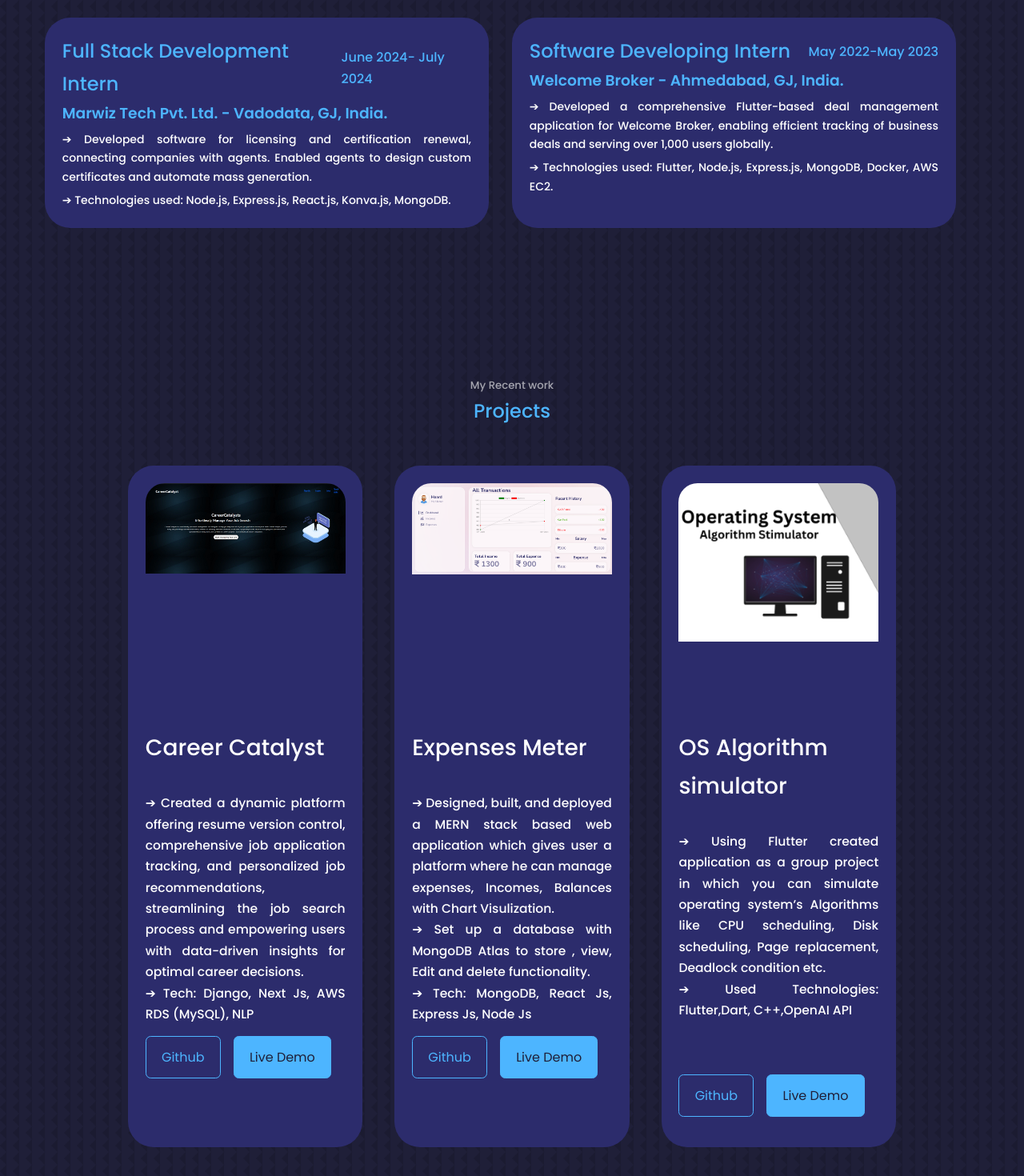
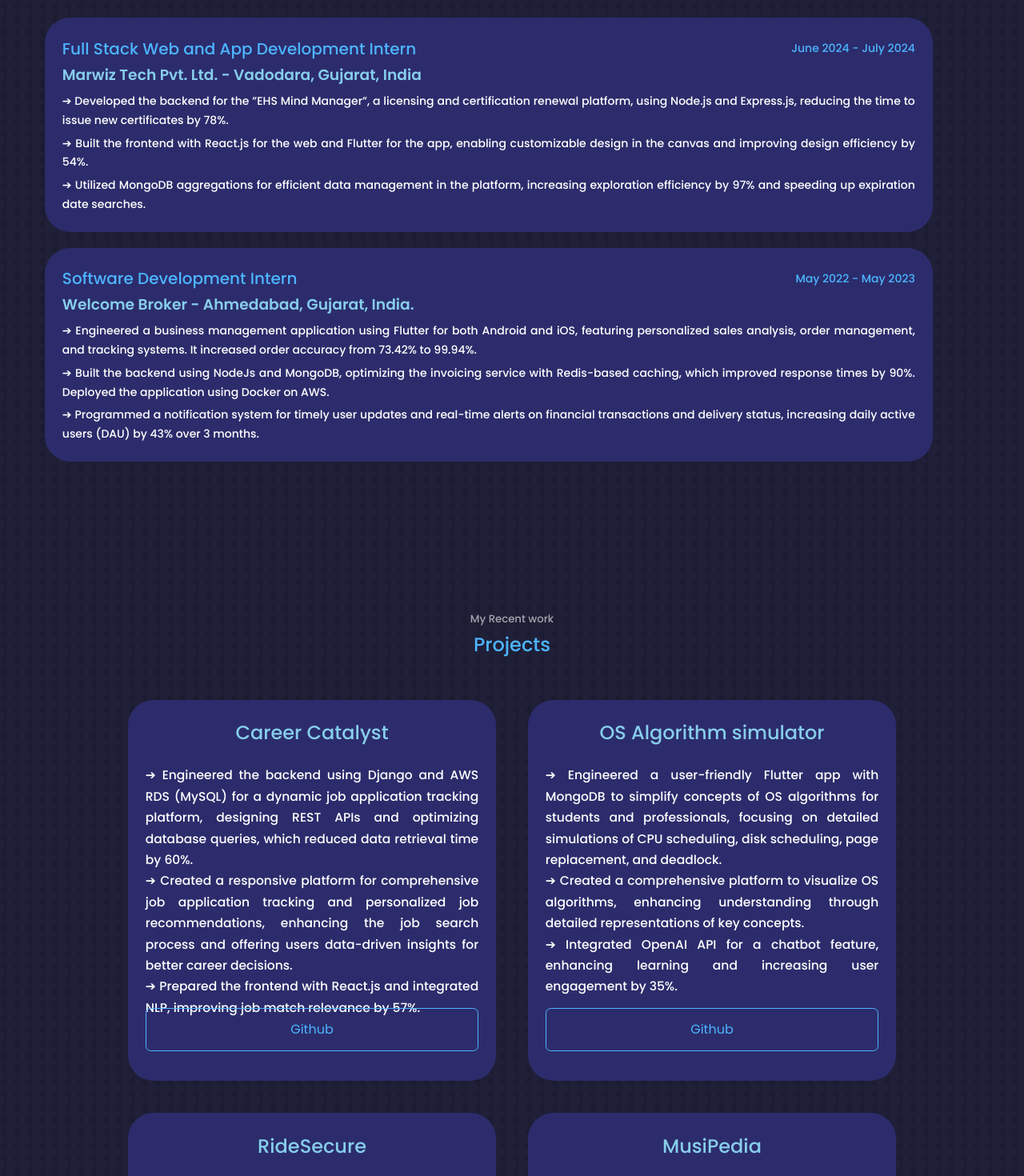
Before and after one commit to haard04/haard-portfolio, a React (Create React App) app: page / in a window 1280 px wide. Shown: the part 2480-3950 px from the top of the page at 80% size. Built offline with nearby package versions, Linux system fonts and the light colour scheme.

Commit message:
css updated and content too

```diff
--- a/src/components/Project/Project.css
+++ b/src/components/Project/Project.css
@@ -1,8 +1,11 @@
 .project__container{
     display: grid;
-    grid-template-columns: 1fr 1fr 1fr ;
+    grid-template-columns: 1fr 1fr;
     /* repeat(3,1fr); */
     gap:2.5rem
+}
+.project__title{
+    color: skyblue;
 }
 
 .project__item{
@@ -41,6 +44,29 @@
     text-align: justify;
 }
 
+.project__button{
+    text-align: center;
+    width: -webkit-fill-available;
+    display: inline-block;
+    color: var(--color-primary);
+    padding: 0.75rem 1.2rem;
+    border-radius: 0.4rem;
+    cursor: pointer;
+    border: 1px solid var(--color-primary);
+    transition: var(--transition);
+}
+
+.project__button:hover{
+    background: var(--color-white);
+    color: var(--color-bg);
+    border-color: transparent;
+}
+
+.project__button-primary{
+    background: var(--color-primary);
+    color: var(--color-bg);
+}
+
 @media screen and (max-width:1024px) {
     .project__container{
         grid-template-columns: 1fr 1fr;
@@ -52,5 +78,11 @@
     .project__container{
         grid-template-columns: 1fr;
         gap: 1rem;
+        /* height: max-content; */
+
+    }
+    .project_desc{
+        height: 24rem;
+        text-align: justify;
     }
 }
--- a/src/components/Project/Project.jsx
+++ b/src/components/Project/Project.jsx
@@ -11,51 +11,71 @@
     id:1,
     image:careercatalyst,
     title:<h2>Career Catalyst</h2>,
-    description:<h3>➔ Created a dynamic platform offering resume version control, comprehensive job application tracking, and personalized job recommendations, streamlining the job search process and empowering users with data-driven insights for optimal career decisions.
-   <br/> ➔ Tech: Django, Next Js, AWS RDS (MySQL), NLP</h3>,
+    description:<h3>➔ Engineered the backend using Django and AWS RDS (MySQL) for a dynamic job application tracking platform, designing REST APIs and optimizing database queries, which reduced data retrieval time by 60%.
+   <br/>➔ Created a responsive platform for comprehensive job application tracking and personalized job recommendations,
+   enhancing the job search process and offering users data-driven insights for better career decisions.
+   <br/>➔ Prepared the frontend with React.js and integrated NLP, improving job match relevance by 57%.
+   </h3>,
     github:"https://github.com/haard04/careercatalyst",
     demo:"https://github.com/haard04/careercatalyst"
-  },
-  {
-    id:2,
-    image:expensesmeter,
-    title:<h2>Expenses Meter</h2>,
-    description:<h3>➔ Designed, built, and deployed a MERN stack based web application which gives user a platform where he can manage expenses, Incomes, Balances with Chart Visulization.<br/>➔ Set up a database with MongoDB Atlas to store , view, Edit and delete functionality.<br/>➔ Tech: MongoDB, React Js, Express Js, Node Js</h3>,
-    github:"https://github.com/haard04/Expensometer",
-    demo:"https://expensesmeter.netlify.app/"
   },
   {
     id:3,
     image:algo,
     title:<h2>OS Algorithm simulator</h2> ,
-    description:<h3>➔ Using Flutter created application as a group project in which you can simulate operating system’s Algorithms like CPU scheduling, Disk scheduling, Page replacement, Deadlock condition etc. <br/>➔ Used Technologies: Flutter,Dart, C++,OpenAI API</h3>,
+    description:<h3>
+      ➔ Engineered a user-friendly Flutter app with MongoDB to simplify concepts of OS algorithms for students and
+      professionals, focusing on detailed simulations of CPU scheduling, disk scheduling, page replacement, and deadlock.
+      <br/>
+      ➔ Created a comprehensive platform to visualize OS algorithms, enhancing understanding through detailed representations
+of key concepts.
+<br/>
+➔ Integrated OpenAI API for a chatbot feature, enhancing learning and increasing user engagement by 35%.
+      </h3>,
     github:"https://github.com/haard04/CPU_schedule",
     demo:"https://github.com/haard04/CPU_schedule"
   },
   {
+    id:2,
+    image:null,
+    title:<h2>RideSecure</h2>,
+    description:<h3>
+      ➔ Implemented RideSecure, a computer vision project using YOLOv8 to detect triple riders, helmet compliance, and
+      mobile device usage on motorcycles with 95% accuracy.
+      <br/>
+      <br/>
+      ➔ Achieved high-performance detection with a custom dataset of over 6,000 images, enhancing road safety through
+real-time monitoring.
+    </h3>,
+    github:"https://github.com/haard04/RideSecure",
+    demo:"https://github.com/haard04/cliniflow-app"
+  },
+
+  {
     id:4,
     image:musiIMG,
     title:<h2>MusiPedia </h2>,
-    description:<h3>➔ Designed, built, and deployed a MERN stack-based web application which gives user a platform where he can share story or details about a song .<br/> ➔ Set up a database with MongoDB Atlas to store , view, Edit and delete functionality.<br/> ➔ Tech: MongoDB, ReactJs, ExpressJs, NodeJs.</h3>,
+    description:<h3>➔ Designed, built, and deployed a MERN stack-based web application which gives user a platform where he can share story or details about a song .<br/> <br/>➔ Set up a database with MongoDB Atlas to store , view, Edit and delete functionality.<br/><br/> ➔ Tech: MongoDB, ReactJs, ExpressJs, NodeJs.</h3>,
     github:"https://github.com/haard04/musipedia",
     demo:"https://musipediaaa.netlify.app/"
   },
   {
     id:5,
+    image:expensesmeter,
+    title:<h2>Expenses Meter</h2>,
+    description:<h3>➔ Designed, built, and deployed a MERN stack based web application which gives user a platform where he can manage expenses, Incomes, Balances with Chart Visulization.<br/><br/>➔ Set up a database with MongoDB Atlas to store , view, Edit and delete functionality.<br/><br/>➔ Tech: MongoDB, React Js, Express Js, Node Js</h3>,
+    github:"https://github.com/haard04/Expensometer",
+    demo:"https://expensesmeter.netlify.app/"
+  },
+  {
+    id:6,
     image:HMS,
     title:<h2>Hospital Management System</h2>,
-    description:<h3>➔ Worked on Hospital management system as Database Management System project.<br/>➔ Tech: MySQL </h3>,
+    description:<h3>➔ Worked on Hospital management system as Database Management System project.<br/><br/>➔ Tech: MySQL </h3>,
     github:"https://github.com/haard04/Hospital-Management-System---DBMS-project",
     demo:"https://github.com/haard04/Hospital-Management-System---DBMS-project"
   },
-  // {
-  //   id:7,
-  //   image:null,
-  //   title:"Cliniflow App",
-  //   description:"Created Rescue management System as Part of Hackout-2023 at DAIICT,Gandhinagar, Here Doctor do not need to write all the prescription writing manually, instead doctor just have to speak and it will generate PDF of prescription, It will make ease the process.Tech stack: Flutter,Node Js,Express Js, MongoDb",
-  //   github:"hhttps://github.com/haard04/cliniflow-app",
-  //   demo:"https://github.com/haard04/cliniflow-app"
-  // },
+
 ]
 
 const Project = () => {
@@ -68,14 +88,14 @@
           data.map(({id,image,title,description,github,demo})=>{
             return (
               <article key={id} className='project__item'>
-        <div className='project__item-image'>
+        {/* <div className='project__item-image'>
         <img src={image} alt={title}></img>
-        </div>
-        <h3>{title}</h3>
+        </div> */}
+        <center className='project__title'>{title}</center>
         <h5 className='project_desc'>{description}</h5>
         <div className='project__item-cta'>
-        <a href={github} className='btn' target={'_blank'}>Github</a>
-        <a href={demo} className='btn btn-primary' target={'_blank'}>Live Demo</a>
+        <a href={github} className='project__button' target={'_blank'}>Github</a>
+        {/* <a href={demo} className='btn btn-primary' target={'_blank'}>Live Demo</a> */}
         </div>
 
         </article>
--- a/src/components/experience/experience.css
+++ b/src/components/experience/experience.css
@@ -33,6 +33,7 @@
     transition: var(--transition);
     margin-bottom: 20px;
     background: var(--color-bg-variant);
+    margin-right: 10px;
 
   }
 
@@ -51,15 +52,19 @@
     margin-bottom: 0;
     color: var(--color-primary);
   }
+  .company-duration h2:nth-child(1) {
+    font-size: 20px;
+    /* margin-left: 10px; */
+  }
 
   .company-duration h2:nth-child(2) {
-    font-size: 16px;
+    font-size: 14px;
     margin-left: 10px;
   }
 
   .role {
     font-weight: bold;
-    color: var(--color-primary);
+    color: skyblue;
 
   }
 
@@ -79,4 +84,18 @@
     .exp_item {
       width: 95%;
     }
+    .Experience{
+      grid-template-columns: repeat(1, 1fr);
+    }
   }
+  @media screen and (max-width:1024px) {
+    .Experience{
+      grid-template-columns: repeat(1, 1fr);
+    }
+}
+
+@media screen and (max-width:600px) {
+  .Experience{
+    grid-template-columns: repeat(1, 1fr);
+  }
+}
--- a/src/components/experience/experience.jsx
+++ b/src/components/experience/experience.jsx
@@ -4,20 +4,22 @@
 const data=[
   {
     id:1,
-    Company: "Marwiz Tech Pvt. Ltd. - Vadodata, GJ, India.",
-    Role:"Full Stack Development Intern",
-    Duration:"June 2024- July 2024",
-    description1:"➔ Developed software for licensing and certification renewal, connecting companies with agents. Enabled agents to design custom certificates and automate mass generation.",
-    description2:"➔ Technologies used: Node.js, Express.js, React.js, Konva.js, MongoDB."
+    Company: "Marwiz Tech Pvt. Ltd. - Vadodara, Gujarat, India",
+    Role:"Full Stack Web and App Development Intern",
+    Duration:"June 2024 - July 2024",
+    description1:"➔ Developed the backend for the ”EHS Mind Manager”, a licensing and certification renewal platform, using Node.js and Express.js, reducing the time to issue new certificates by 78%.",
+    description2:"➔ Built the frontend with React.js for the web and Flutter for the app, enabling customizable design in the canvas and improving design efficiency by 54%.",
+    description3:"➔ Utilized MongoDB aggregations for efficient data management in the platform, increasing exploration efficiency by 97% and speeding up expiration date searches."
 
   },
   {
       id:2,
-      Company: "Welcome Broker - Ahmedabad, GJ, India.",
-      Role:"Software Developing Intern",
-      Duration:"May 2022-May 2023",
-      description1:"➔ Developed a comprehensive Flutter-based deal management application for Welcome Broker, enabling efficient tracking of business deals and serving over 1,000 users globally. ",
-      description2:"➔ Technologies used: Flutter, Node.js, Express.js, MongoDB, Docker, AWS EC2.",
+      Company: "Welcome Broker - Ahmedabad, Gujarat, India.",
+      Role:"Software Development Intern",
+      Duration:"May 2022 - May 2023",
+      description1:"➔ Engineered a business management application using Flutter for both Android and iOS, featuring personalized sales analysis, order management, and tracking systems. It increased order accuracy from 73.42% to 99.94%.",
+      description2:"➔ Built the backend using NodeJs and MongoDB, optimizing the invoicing service with Redis-based caching, which improved response times by 90%. Deployed the application using Docker on AWS.",
+      description3:"➔ Programmed a notification system for timely user updates and real-time alerts on financial transactions and delivery status, increasing daily active users (DAU) by 43% over 3 months."
     },
 
 
@@ -31,7 +33,7 @@
 
         <div className='Experience'>
         {
-          data.map(({id,Company,Role,Duration,description1,description2})=>{
+          data.map(({id,Company,Role,Duration,description1,description2,description3})=>{
             return (
                 <article key={id} className='exp_item'>
                   <div className='company-duration'>
@@ -41,6 +43,7 @@
                   <h3 className='role'>{Company}</h3>
                   <h5 className='exp_desc'>{description1}</h5>
                   <h5 className='exp_desc'>{description2}</h5>
+                  <h5 className='exp_desc'>{description3}</h5>
                 </article>
               )
 
```
